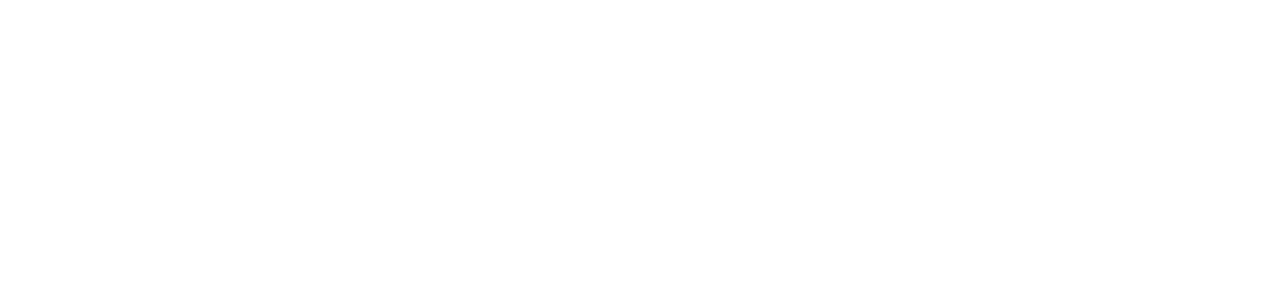
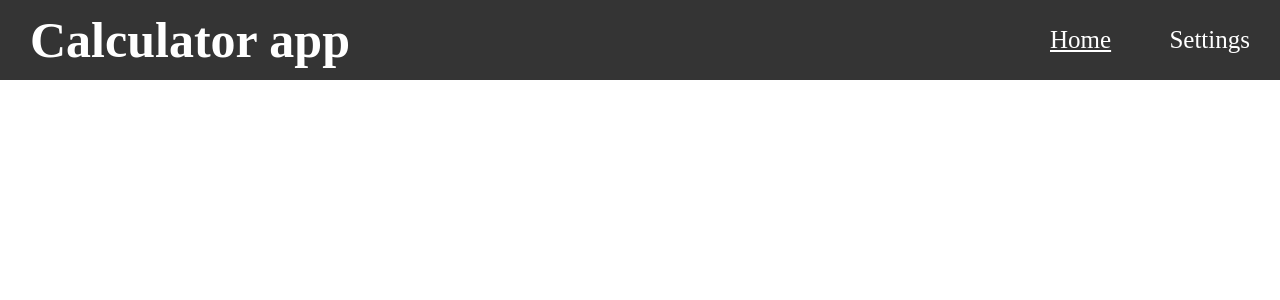
Before and after one commit to Gix73/calc-react-app, a React (Create React App) app: page / in a window 1280 px wide. Shown: the top 300 px of the page. Built offline with nearby package versions, Linux system fonts and the light colour scheme.

Commit message:
feat: add Header

```diff
--- a/package.json
+++ b/package.json
@@ -3,12 +3,18 @@
   "version": "0.1.0",
   "private": true,
   "dependencies": {
+    "@reduxjs/toolkit": "^1.9.3",
     "@testing-library/jest-dom": "^5.14.1",
     "@testing-library/react": "^13.0.0",
     "@testing-library/user-event": "^13.2.1",
     "react": "^18.2.0",
+    "react-app-rewire-alias": "^1.1.7",
+    "react-app-rewired": "^2.2.1",
     "react-dom": "^18.2.0",
+    "react-redux": "^8.0.5",
+    "react-router-dom": "^6.9.0",
     "react-scripts": "5.0.1",
+    "styled-components": "^5.3.9",
     "web-vitals": "^2.1.0"
   },
   "scripts": {
--- a/src/App.js
+++ b/src/App.js
@@ -1,5 +1,18 @@
+import styled from "styled-components";
+import Header from "./components/Header/Header";
+
+const AppWrapper = styled.div`
+  max-width: 100%;
+  width: 100%;
+  height: 100vh;
+`;
+
 function App() {
-  return <div></div>;
+  return (
+    <AppWrapper>
+      <Header />
+    </AppWrapper>
+  );
 }
 
 export default App;
--- /dev/null
+++ b/src/components/Header/Header.jsx
@@ -0,0 +1,21 @@
+import { HeaderWrapper, LogoWrapper, Nav, StyledLink } from "./styled";
+
+const Header = () => {
+  return (
+    <HeaderWrapper>
+      <LogoWrapper>
+        <h1>Calculator app</h1>
+      </LogoWrapper>
+      <Nav>
+        <div>
+          <StyledLink to="/">Home</StyledLink>
+        </div>
+        <div>
+          <StyledLink to="/settings">Settings</StyledLink>
+        </div>
+      </Nav>
+    </HeaderWrapper>
+  );
+};
+
+export default Header;
--- /dev/null
+++ b/src/components/Header/styled.js
@@ -0,0 +1,32 @@
+import styled from "styled-components";
+import { NavLink } from "react-router-dom";
+
+export const HeaderWrapper = styled.header`
+  max-width: 100%;
+  background: rgb(52, 52, 52);
+  height: 10vh;
+  display: flex;
+  justify-content: space-between;
+  align-items: center;
+  padding: 0px 30px 0px 30px;
+`;
+export const LogoWrapper = styled.div`
+  cursor: default;
+  font-size: 25px;
+  text-decoration: none;
+  color: white;
+`;
+export const Nav = styled.nav`
+  display: flex;
+  justify-content: space-between;
+  width: 200px;
+`;
+export const StyledLink = styled(NavLink)`
+  text-decoration: none;
+  color: white;
+  font-size: 25px;
+
+  &[aria-current] {
+    text-decoration: underline;
+  }
+`;
--- a/src/index.js
+++ b/src/index.js
@@ -2,12 +2,26 @@
 import ReactDOM from "react-dom/client";
 import App from "./App";
 import reportWebVitals from "./reportWebVitals";
+import store from "./store/store";
+import { Provider } from "react-redux";
+import { createGlobalStyle, ThemeProvider } from "styled-components";
+import { BrowserRouter } from "react-router-dom";
+
+const Global = createGlobalStyle`
+*{
+	margin:0;
+	padding:0;
+	box-sizing:border-box;
+}`;
 
 const root = ReactDOM.createRoot(document.getElementById("root"));
 root.render(
-  <React.StrictMode>
-    <App />
-  </React.StrictMode>
+  <BrowserRouter>
+    <Provider store={store}>
+      <Global />
+      <App />
+    </Provider>
+  </BrowserRouter>
 );
 
 // If you want to start measuring performance in your app, pass a function
--- /dev/null
+++ b/src/store/slices/CalcSlice.js
@@ -0,0 +1,3 @@
+import { createSlice } from "@reduxjs/toolkit";
+
+const initialState = {};
--- /dev/null
+++ b/src/store/store.js
@@ -0,0 +1,5 @@
+import { configureStore } from "@reduxjs/toolkit";
+
+export default configureStore({
+  reducer: {},
+});
```
Also changed, not shown: src/store/reducers/CalcReducer.js (added), 1 other file (tests, documents, lock files or other folders).
